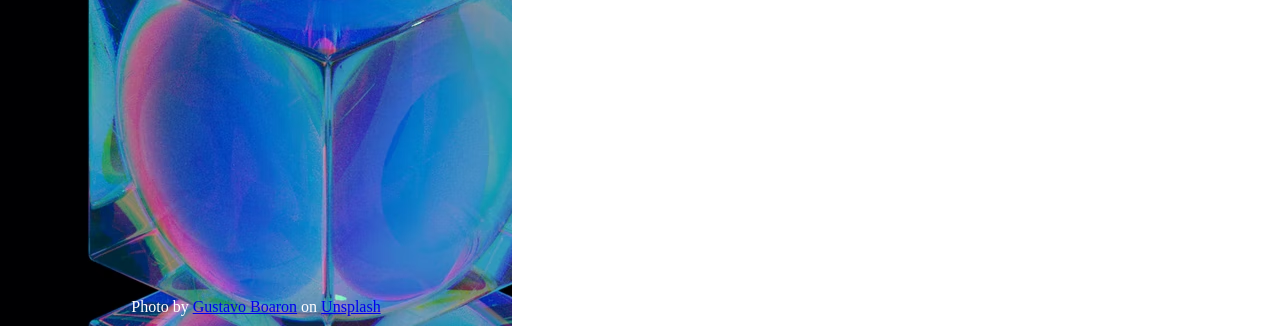
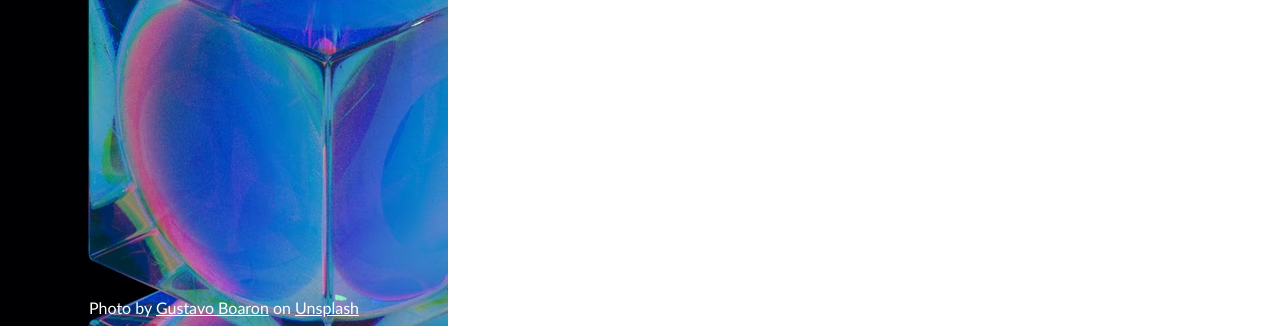
Before and after one commit to svenrisse/Sign-up-Form, a plain HTML site: page index.html in a window 1280 px wide. Shown: the part 474-800 px from the top of the page. Drawn offline with Linux system fonts and the light colour scheme.

Commit message:
Changed color of links

```diff
--- a/style.css
+++ b/style.css
@@ -2,7 +2,8 @@ html, body {
     display: flex;
     margin: 0;
     height: 100%;
-
+    width: 100%;
+    font-family: 'Trebuchet MS', 'Lucida Sans Unicode', 'Lucida Grande', 'Lucida Sans', Arial, sans-serif;
 }
 .logosection {
     display: flex;
@@ -10,7 +11,7 @@ html, body {
     justify-content: flex-end;
     align-items: center;
     background-image: url(images/cubes.avif);
-    width: 40%;
+    width: 35%;
 }
 @font-face {
     font-family: norse-bold;
@@ -40,6 +41,9 @@ html, body {
     color: white;
     margin-bottom: 2%;
 }
+a {
+    color: white;
+}
 .signupsection {
-    width: 60%;
+    width: 65%;
 }
```
